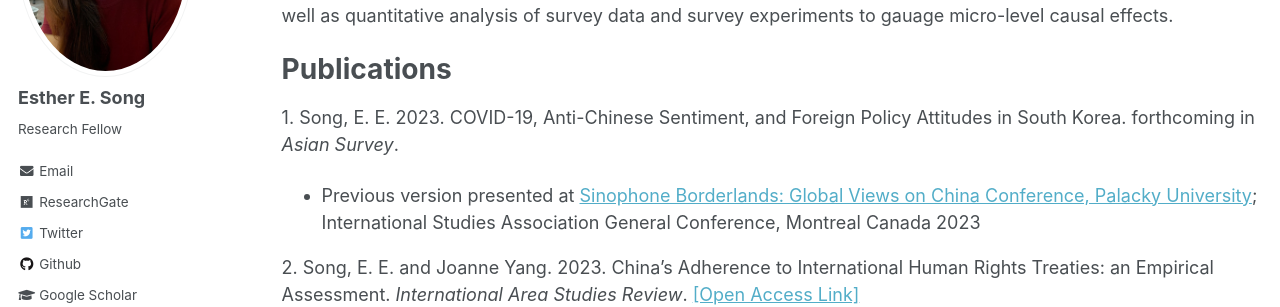
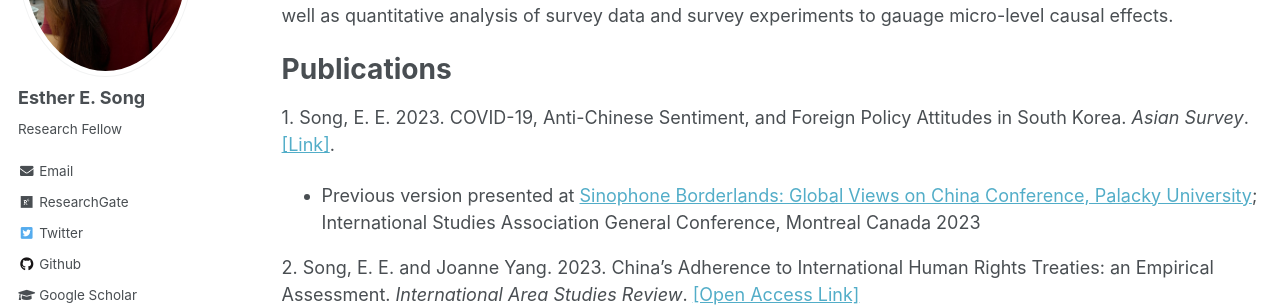
Before and after one commit to ehsong/ehsong.github.io, a Jekyll site: the page built from _pages/research.md, in a window 1280 px wide and 900 px high. Shown: the part 270-577 px from the top of the window. Built offline with Jekyll 4.4.1, drawn with Linux system fonts in a browser that asks for light colours; some web fonts are replaced.

Commit message:
Update research.md

```diff
--- a/_pages/research.md
+++ b/_pages/research.md
@@ -11,7 +11,7 @@ My research interests span across topics such as civil society and NGO policy, a
 
 # Publications
 
-1\. Song, E. E. 2023. COVID-19, Anti-Chinese Sentiment, and Foreign Policy Attitudes in South Korea. forthcoming in *Asian Survey*.
+1\. Song, E. E. 2023. COVID-19, Anti-Chinese Sentiment, and Foreign Policy Attitudes in South Korea. *Asian Survey*.[[Link]](https://t.co/ulZlIiRwHZ).
   * Previous version presented at [Sinophone Borderlands: Global Views on China Conference, Palacky University](https://sinofon.cz/surveys/); International Studies Association General Conference, Montreal Canada 2023
 
 2\. Song, E. E. and Joanne Yang. 2023. China’s Adherence to International Human Rights Treaties: an Empirical Assessment. *International Area Studies Review*. [[Open Access Link]](https://journals.sagepub.com/doi/10.1177/22338659231175830)
```
